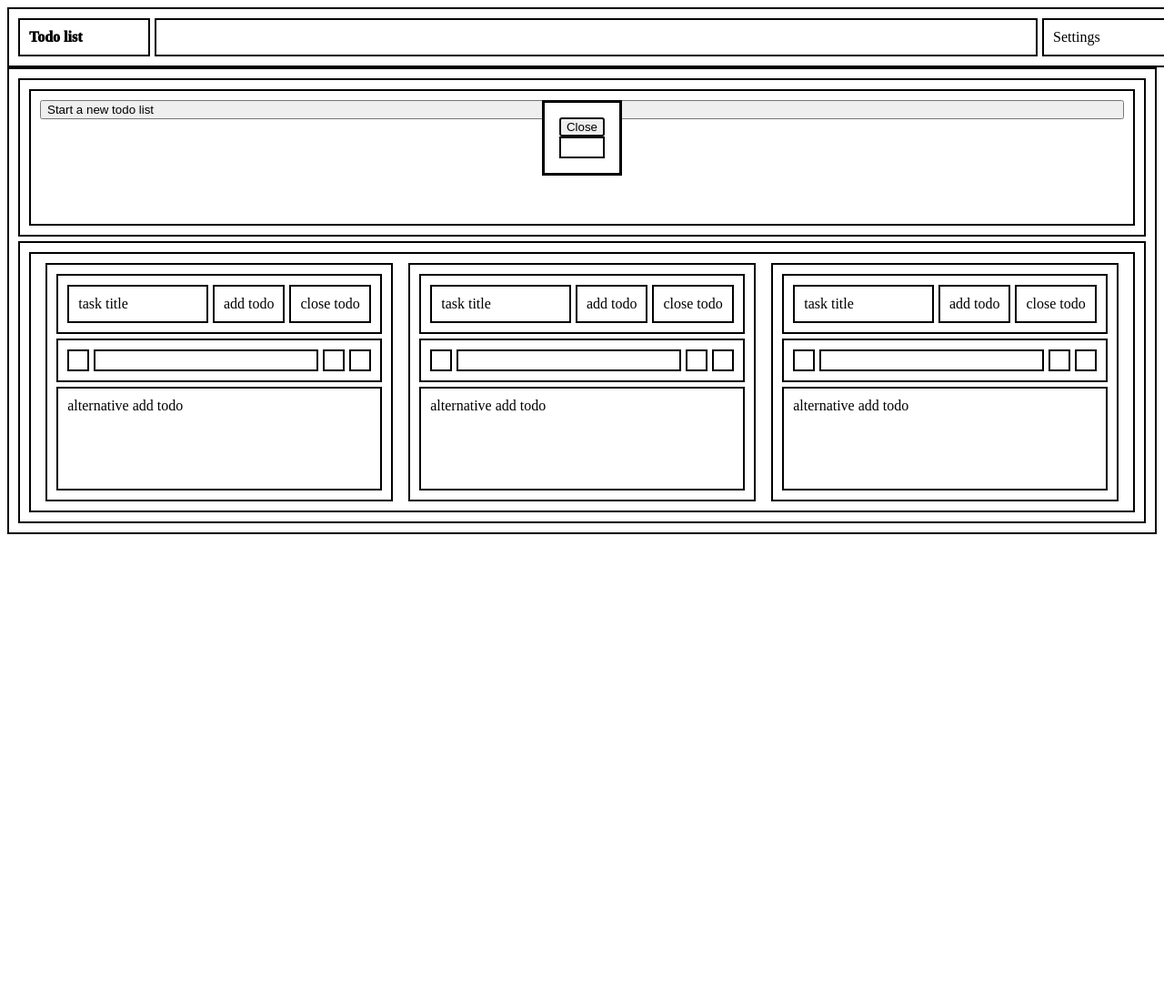
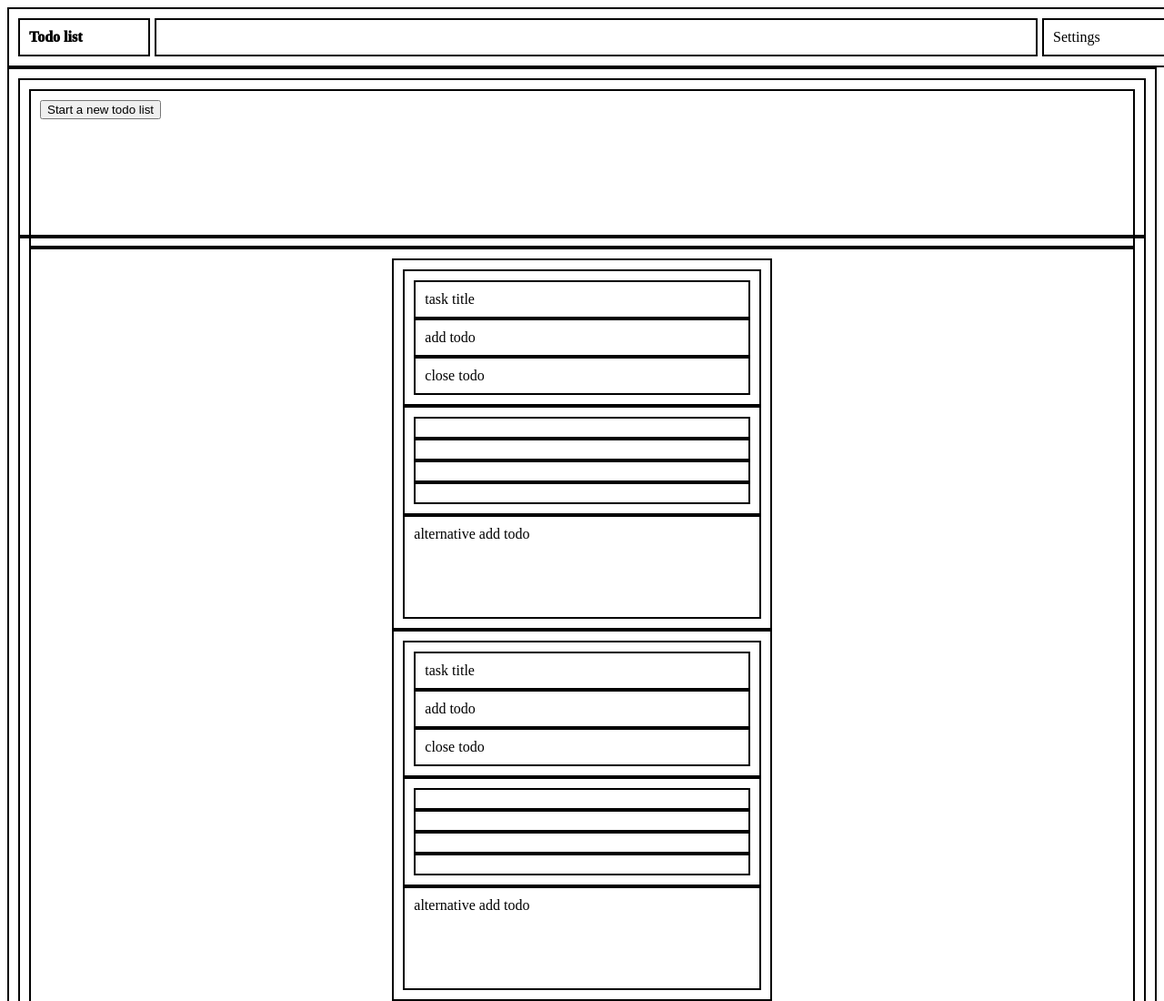
Before and after one commit to charliewturner/project-todo-list, a plain HTML site: page index.html in a window 1280 px wide. Shown: the top 1100 px of the page at 91% size. Before the commit the page ends 800 px from the top, so only its background shows below. Drawn offline with Linux system fonts and the light colour scheme.

Commit message:
Remove CSS causing dialog to stay open on page load

```diff
--- a/index.html
+++ b/index.html
@@ -25,7 +25,7 @@
 
                     </div>
                 </dialog>
-                <button class = "newList">Start a new todo list</button>
+                <button class="enterBook">Start a new todo list</button>
 
             </div>
         </div>
@@ -76,6 +76,7 @@
             </div>
         </div>
     </div>
+    <script src="script.js" defer></script>
 </body>
 
 </html>
--- a/script.js
+++ b/script.js
@@ -3,9 +3,9 @@ const showButton = document.querySelector("dialog + button");
 const closeButton = document.querySelector("dialog button");
 
 showButton.addEventListener("click", () => {
-    dialog.showModal();
+  dialog.showModal();
 });
 
 closeButton.addEventListener("click", () => {
-    dialog.close();
+  dialog.close();
 });
--- a/style.css
+++ b/style.css
@@ -1,5 +1,6 @@
+
 *{
-    display: flex;
+
     flex-direction: column;
 }
 
@@ -31,6 +32,7 @@ div{
 
 .upper{
    height: 150px;
+
 }
 
 .main-selection{
@@ -48,7 +50,7 @@ div{
 }
 
 .project-banner{
-    display: flex;
+
     flex-direction: row;
 }
 
```
